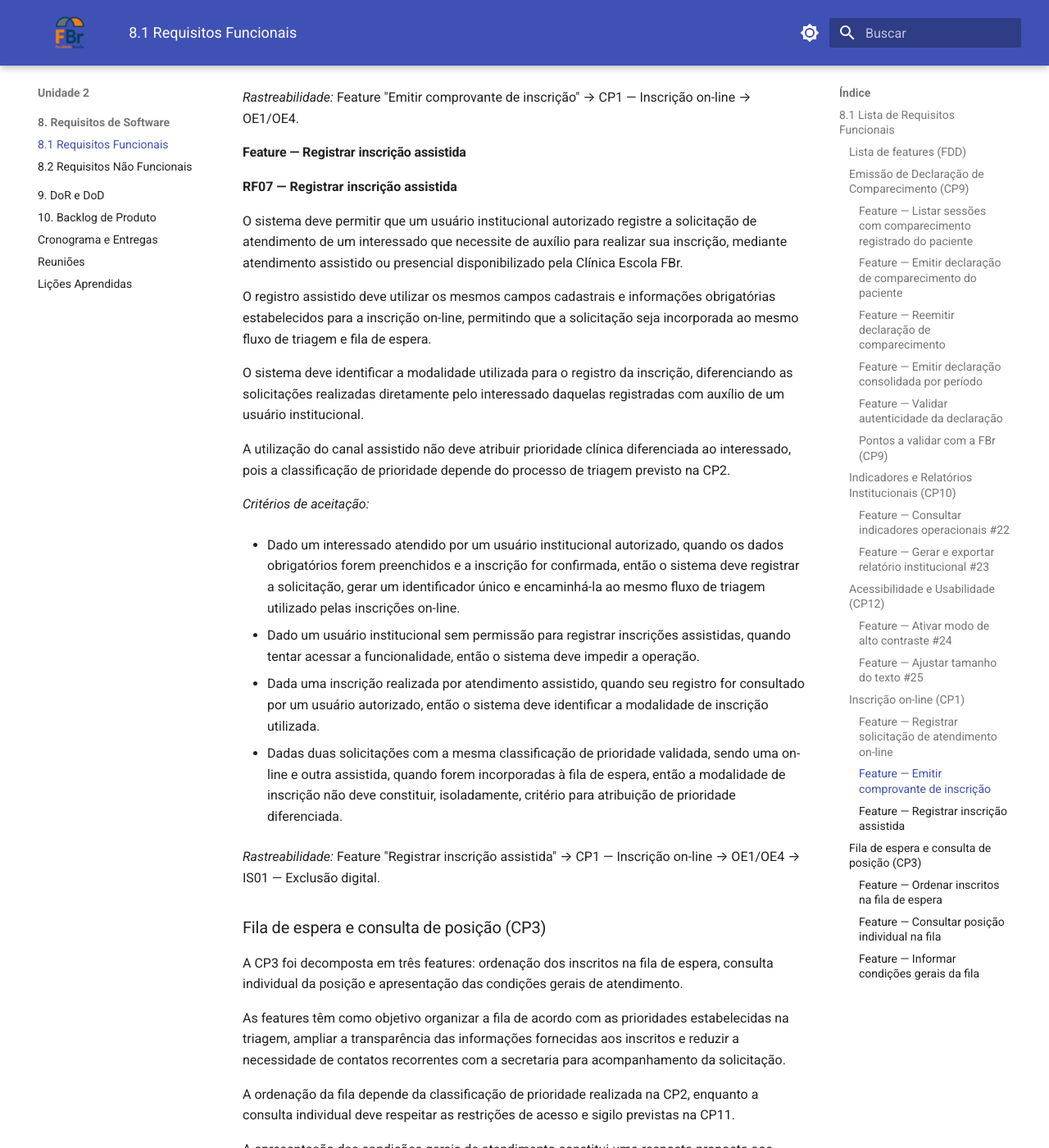
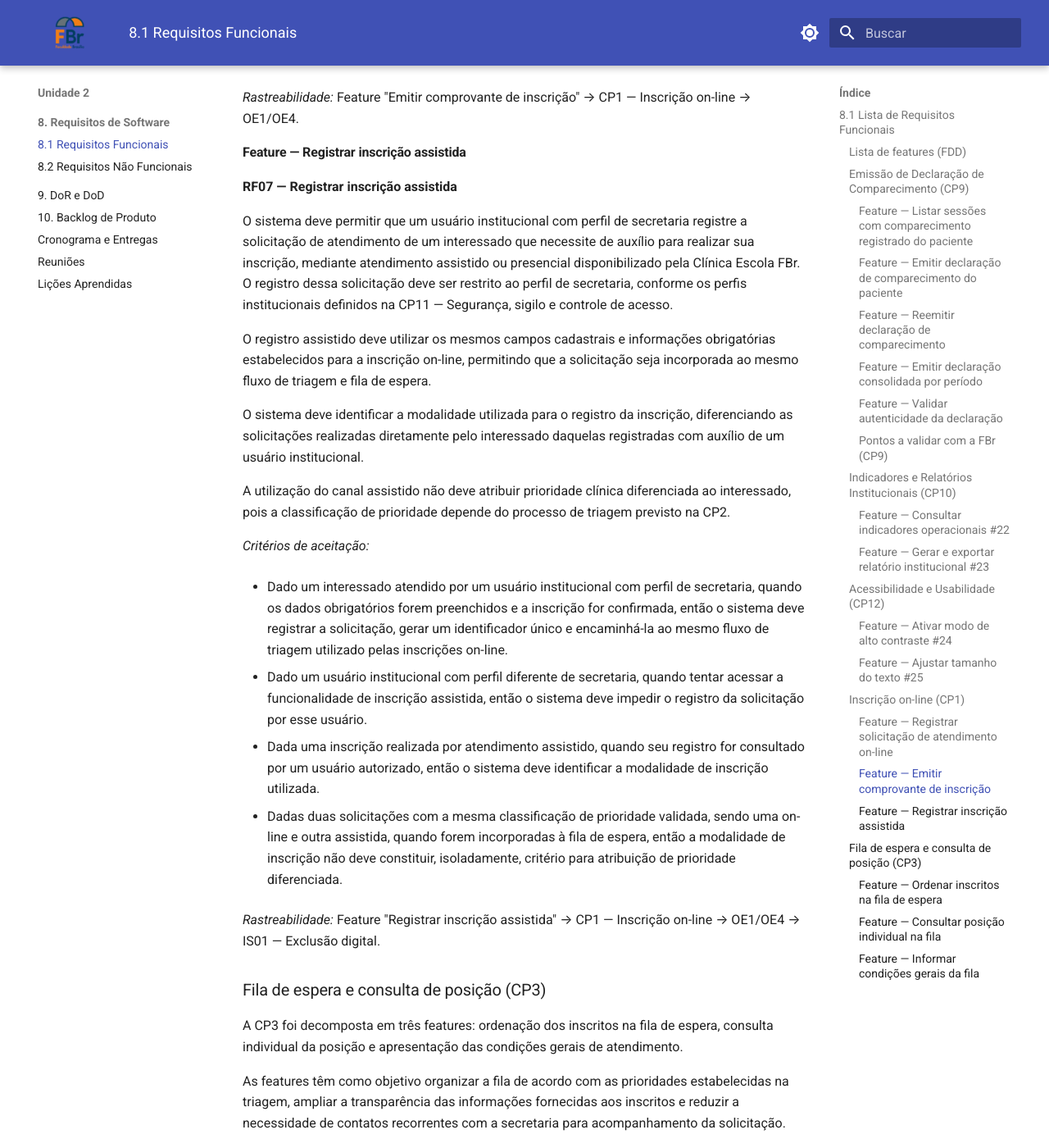
Before and after one commit to mdsreq-fga-unb/REQ-2026.2-T02-ClinicaEscolaFBr, an MkDocs documentation site: the page built from docs/unidade-2/requisitos/funcionais.md, in a window 1280 px wide and 1400 px high, scrolled down 8283 px. Shown: the whole window at 82% size. Built offline with MkDocs 1.6.1 and Material for MkDocs 9.7.7, drawn with Linux system fonts in a browser that asks for light colours; some of the changed text lies outside the part shown.

Commit message:
docs: esclarece rf07 rf09

```diff
--- a/docs/unidade-2/requisitos/funcionais.md
+++ b/docs/unidade-2/requisitos/funcionais.md
@@ -214,7 +214,7 @@
 
 **RF07 — Registrar inscrição assistida**
 
-O sistema deve permitir que um usuário institucional autorizado registre a solicitação de atendimento de um interessado que necessite de auxílio para realizar sua inscrição, mediante atendimento assistido ou presencial disponibilizado pela Clínica Escola FBr.
+O sistema deve permitir que um usuário institucional com perfil de secretaria registre a solicitação de atendimento de um interessado que necessite de auxílio para realizar sua inscrição, mediante atendimento assistido ou presencial disponibilizado pela Clínica Escola FBr. O registro dessa solicitação deve ser restrito ao perfil de secretaria, conforme os perfis institucionais definidos na CP11 — Segurança, sigilo e controle de acesso.
 
 O registro assistido deve utilizar os mesmos campos cadastrais e informações obrigatórias estabelecidos para a inscrição on-line, permitindo que a solicitação seja incorporada ao mesmo fluxo de triagem e fila de espera.
 
@@ -224,9 +224,9 @@
 
 _Critérios de aceitação:_
 
-- Dado um interessado atendido por um usuário institucional autorizado, quando os dados obrigatórios forem preenchidos e a inscrição for confirmada, então o sistema deve registrar a solicitação, gerar um identificador único e encaminhá-la ao mesmo fluxo de triagem utilizado pelas inscrições on-line.
+- Dado um interessado atendido por um usuário institucional com perfil de secretaria, quando os dados obrigatórios forem preenchidos e a inscrição for confirmada, então o sistema deve registrar a solicitação, gerar um identificador único e encaminhá-la ao mesmo fluxo de triagem utilizado pelas inscrições on-line.
 
-- Dado um usuário institucional sem permissão para registrar inscrições assistidas, quando tentar acessar a funcionalidade, então o sistema deve impedir a operação.
+- Dado um usuário institucional com perfil diferente de secretaria, quando tentar acessar a funcionalidade de inscrição assistida, então o sistema deve impedir o registro da solicitação por esse usuário.
 
 - Dada uma inscrição realizada por atendimento assistido, quando seu registro for consultado por um usuário autorizado, então o sistema deve identificar a modalidade de inscrição utilizada.
 
@@ -276,7 +276,7 @@
 
 O sistema deve permitir que o inscrito consulte sua posição e situação atual na fila de espera da Clínica Escola FBr, utilizando seu CPF ou número de inscrição para localizar a solicitação.
 
-Antes de apresentar as informações individuais, o sistema deve verificar se o solicitante está autorizado a consultar o registro, conforme o mecanismo de verificação de acesso a ser definido e validado pela equipe.
+Antes de apresentar as informações individuais, o sistema deve verificar a identidade do inscrito conforme o RF15 — Verificar identidade do paciente ou responsável, definido na CP11. A verificação deve exigir CPF ou número de inscrição e um código de uso único enviado ao contato cadastrado, permitindo o acesso exclusivamente às informações da inscrição correspondente.
 
 A consulta deve apresentar exclusivamente as informações relativas à própria solicitação, sem divulgar nomes, dados cadastrais, queixas ou classificações clínicas dos demais inscritos.
 
@@ -284,7 +284,7 @@
 
 _Critérios de aceitação:_
 
-- Dado um inscrito com acesso devidamente verificado, quando informar seu CPF ou número de inscrição e solicitar a consulta, então o sistema deve apresentar exclusivamente sua posição e situação atual na fila de espera.
+- Dado um inscrito que tenha informado seu CPF ou número de inscrição e confirmado sua identidade por meio do código de uso único previsto no RF15, quando solicitar a consulta da fila de espera, então o sistema deve apresentar exclusivamente sua posição e situação atual na fila.
 
 - Dado um usuário que não tenha comprovado autorização para consultar determinada inscrição, quando tentar acessar suas informações, então o sistema deve impedir a divulgação da posição e da situação individual correspondente.
 
@@ -294,7 +294,7 @@
 
 - Dada uma consulta de posição realizada com sucesso, quando o resultado for apresentado, então o sistema deve informar que a posição poderá variar e que não existe garantia de atendimento em uma data ou prazo específico.
 
-_Rastreabilidade:_ Feature "Consultar posição individual na fila" → CP3 — Fila de espera e consulta de posição → OE4/OE7 → IS03 — Expectativa sobre a fila.
+_Rastreabilidade:_ Feature "Consultar posição individual na fila" → CP3 — Fila de espera e consulta de posição → OE4/OE7 → IS03 — Expectativa sobre a fila. Dependência: RF15 — Verificar identidade do paciente ou responsável (CP11).
 
 #### Feature — Informar condições gerais da fila
 
```
